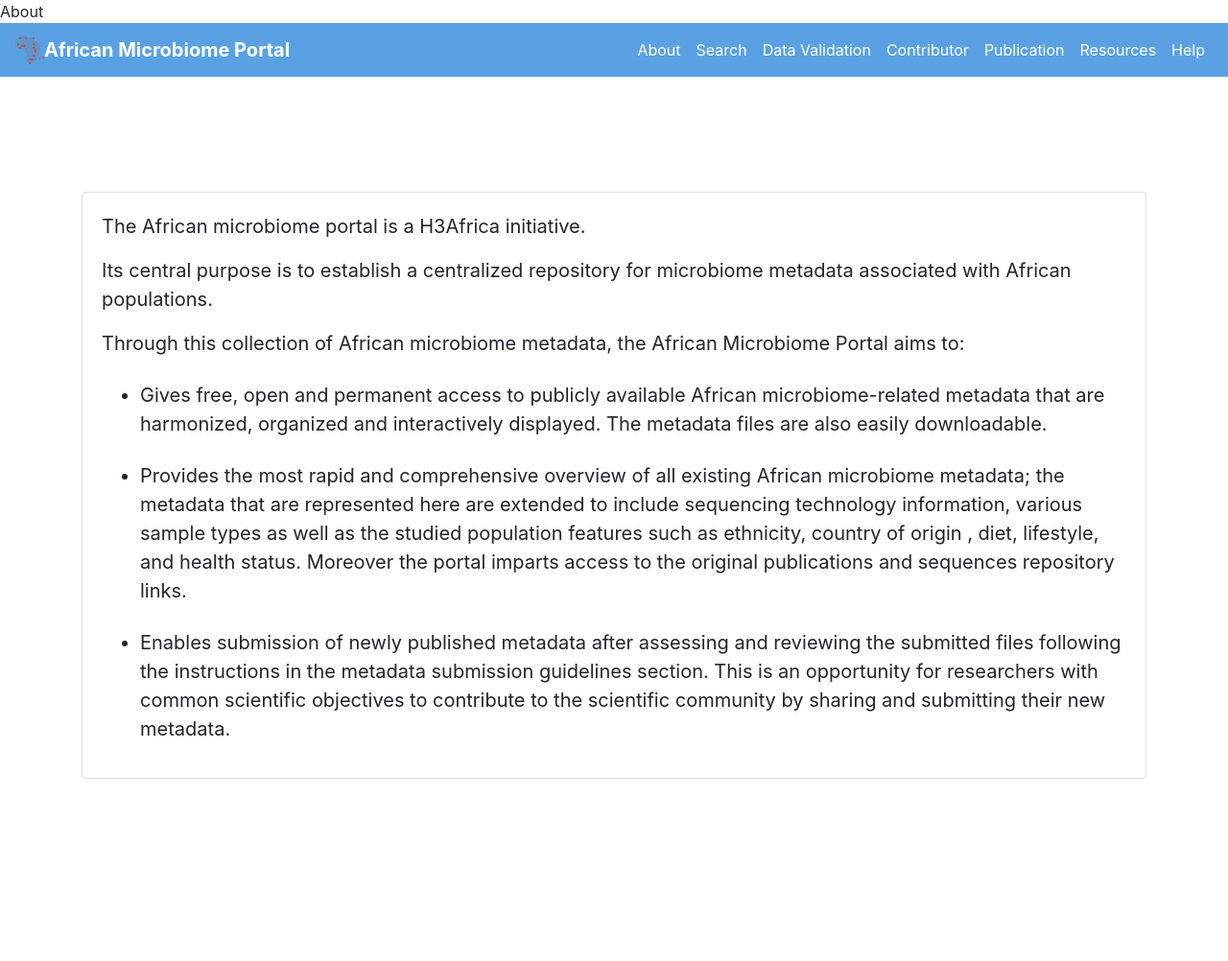
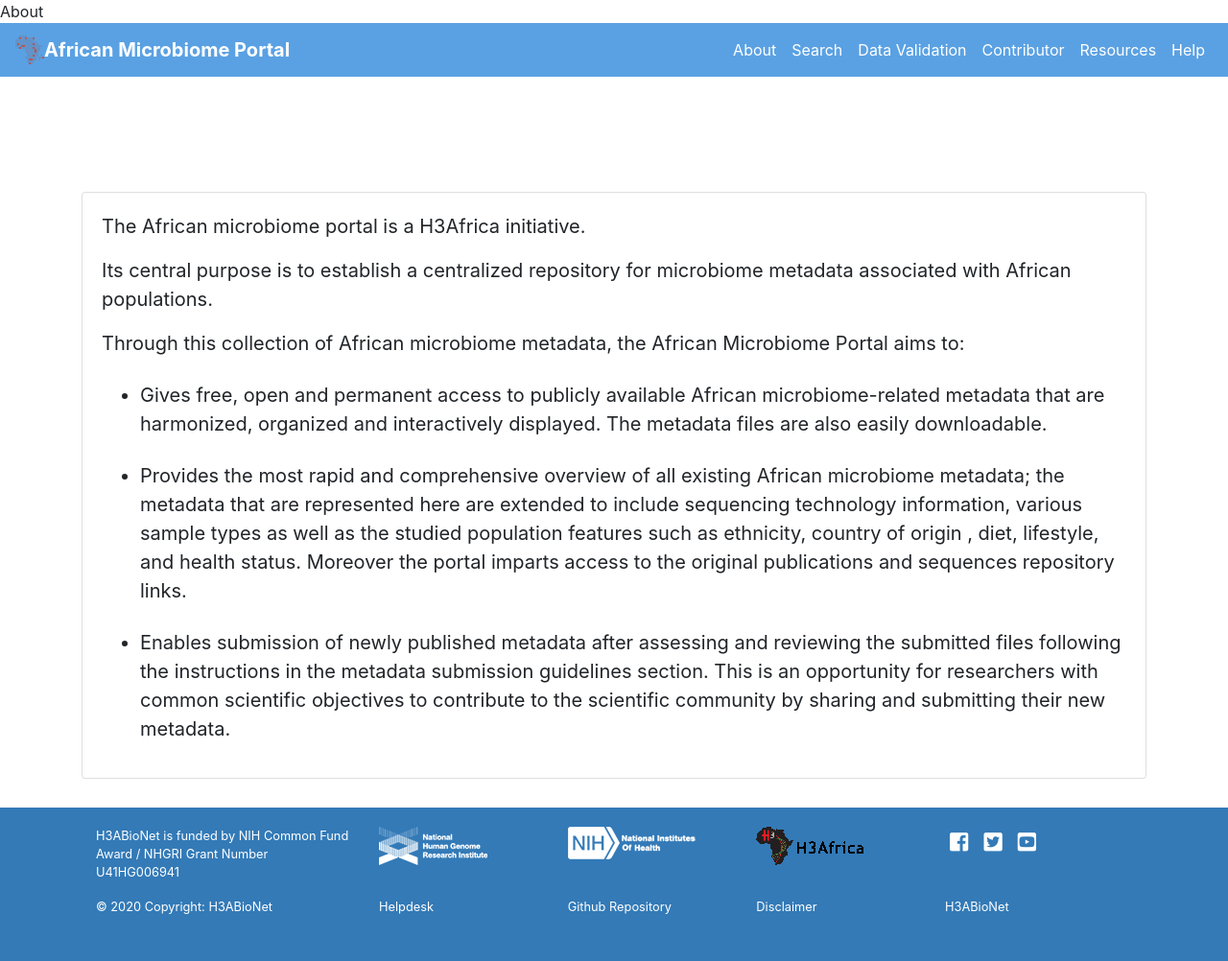
Before and after one commit to h3abionet/african_microbiome_portal, a Django app: page /about/ in a window 1280 px wide. Shown: the whole page at 96% size. Before the commit the page ends 812 px from the top, so only its background shows below. Run offline with Django 3.2, Linux system fonts and the light colour scheme; some libraries are stand-ins or nearby versions.

Commit message:
Add footer

```diff
--- a/MicroBiome/static/css/custom.css
+++ b/MicroBiome/static/css/custom.css
@@ -1,13 +1,13 @@
 .bg-mibio{ background-color: #5AA1E3; }
 /* .bg-mibio{ background-color: #B83F0D; } */
 #logo {
-		position: absolute;
-		/* display:flex; */
+        position: absolute;
+        /* display:flex; */
     top: 20px;
 }
 #logotext {
-		/* position: absolute; */
-		/* display:flex; */
+        /* position: absolute; */
+        /* display:flex; */
     margin-left: 50px;
 }
 
@@ -1493,3 +1493,37 @@ div#klixoSlider_166 div.textContent {
 .node_page .sppb-carousel-inner>.sppb-item {
     padding: 60px 10px;
 }
+
+.page-footer{
+  background-color: #337ab7;
+  color: #ffffff;
+  position:initial;
+  bottom:0;
+  width:100%;
+  height:160px;
+  padding: 20px 0px 0px 100px;
+  flex-shrink: 0;
+  margin-top: 30px;
+  font-size: 0.8em;
+}
+
+.col .footer-link {
+  color: #fff;
+}
+
+.page-footer a {
+  color: #fff;
+}
+
+/* @media (min-width: 1200px){
+  .container {
+      max-width: 1140px;
+      min-height: 800px;
+  }
+} */
+
+.page-footer .container-fluid, .page-footer .row {
+    width: 100%;
+    padding-right: 0px !important;
+    padding-left: 0px !important;
+}
--- a/MicroBiome/templates/mainLayout.html
+++ b/MicroBiome/templates/mainLayout.html
@@ -11,6 +11,7 @@
 		<link rel="stylesheet" href="https://stackpath.bootstrapcdn.com/bootstrap/4.3.1/css/bootstrap.min.css" integrity="sha384-ggOyR0iXCbMQv3Xipma34MD+dH/1fQ784/j6cY/iJTQUOhcWr7x9JvoRxT2MZw1T" crossorigin="anonymous">
 		<link rel='stylesheet' href='https://use.fontawesome.com/releases/v5.7.0/css/all.css' integrity='sha384-lZN37f5QGtY3VHgisS14W3ExzMWZxybE1SJSEsQp9S+oqd12jhcu+A56Ebc1zFSJ' crossorigin='anonymous'>
 		<link rel="stylesheet" href="{% static "css/custom.css" %}">
+
 		{% block css %}
 		{% endblock %}
 	</head>
@@ -37,9 +38,9 @@
 						<li class="nav-item ml-auto py-0">
 							<a class="nav-link text-white" href="/microbiome/contributor/">Contributor</a>
 						</li>
-						<li class="nav-item ml-auto py-0">
-							<a class="nav-link text-white" href="/microbiome/publication/">Publication</a>
-						</li>
+						{% comment %} <li class="nav-item ml-auto py-0"> {% endcomment %}
+						{% comment %}   <a class="nav-link text-white" href="/microbiome/publication/">Publication</a> {% endcomment %}
+						{% comment %} </li> {% endcomment %}
 						<li class="nav-item ml-auto py-0">
 							<a class="nav-link text-white" href="/microbiome/resource/">Resources</a>
 						</li>
@@ -54,7 +55,6 @@
 			{% block content %}
 			{% endblock %}
 
-
 		<script src="https://code.jquery.com/jquery-3.3.1.slim.min.js" integrity="sha384-q8i/X+965DzO0rT7abK41JStQIAqVgRVzpbzo5smXKp4YfRvH+8abtTE1Pi6jizo" crossorigin="anonymous"></script>
 		<script src="https://cdnjs.cloudflare.com/ajax/libs/popper.js/1.14.7/umd/popper.min.js" integrity="sha384-UO2eT0CpHqdSJQ6hJty5KVphtPhzWj9WO1clHTMGa3JDZwrnQq4sF86dIHNDz0W1" crossorigin="anonymous"></script>
 		<script src="https://stackpath.bootstrapcdn.com/bootstrap/4.3.1/js/bootstrap.min.js" integrity="sha384-JjSmVgyd0p3pXB1rRibZUAYoIIy6OrQ6VrjIEaFf/nJGzIxFDsf4x0xIM+B07jRM" crossorigin="anonymous"></script>
@@ -62,12 +62,51 @@
     <script>
     $("#post-form").submit(function(e){
         e.preventDefault();
-        });</script>
+        });
+    </script>
 		{% block js%}
 		{% endblock %}
 		{% block content2 %}
 		{% endblock %}
+	</div>
+	<div><p></div>
+<!-- Footer -->
+	<div class="page-footer">
+		<!-- Footer Links -->
+		<div class="container-fluid text-center text-md-left">
+			<div class="row">
+				<div class="col-md-3">
+					<p>H3ABioNet is funded by NIH Common Fund Award / NHGRI Grant Number U41HG006941</p>
+				</div>
+				<div class="col-md-2"><img src="{% static "img/NHGRI-logo_footer.png" %}" class="img-responsive"></div>
+				<div class="col-md-2"><img src="{% static "img/NIH-logo_footer.png" %}" class="img-responsive"></div>
+				<div class="col-md-2"><a href="https://h3africa.org/"><img src="{% static "img/h3africa-_partner.png" %}" class="img-responsive"></a></div>
+				<!-- <div class="col-md-2"><img src="{% static "img/idm_uct_logo.png" %}" class="img-responsive"></div> -->
+				<div class="col-md-2" style="font-size: 22px;">
+					<a target="_blank" href="https://www.facebook.com/H3ABioNet" style="padding: 5px;"><i class="fab fa-facebook-square icon-large"></i></a>
+					<a target="_blank" href="https://twitter.com/H3ABioNet" style="padding: 5px;"><i class="fab fa-twitter-square"></i></a>
+					<a target="_blank" href="https://www.youtube.com/channel/UCMYQE_GYsOKY6-j8z9N6Adw" style="padding: 5px;"><i class="fab fa-youtube-square"></i></a>
+				</div>
+			</div>
 		</div>
-
+		<div class="row">
+			<div class="col-md-3">
+				<p> © {% now "Y" %} Copyright:<a href="https://h3abionet.org/"> H3ABioNet</a></p>
+			</div>
+			<div class="col-md-2">
+				<a href="https://helpdesk.h3abionet.org/"> Helpdesk</a>
+			</div>
+			<div class="col-md-2">
+				<a href="#">Github Repository</a>
+			</div>
+			<div class="col-md-2">
+				<a href="/disclaimer">Disclaimer</a>
+			</div>
+			<div class="col-md-2">
+				<a target="_blank" href="https://h3abionet.org/">H3ABioNet</a>
+			</div>
+		</div>
+	</div>
+	<!-- Footer -->
 </body>
 </html>
```
Also changed, not shown: MicroBiome/static/img/NHGRI-logo_footer.png (added), MicroBiome/static/img/NIH-logo_footer.png (added), MicroBiome/static/img/gwas_catalog.png (added), MicroBiome/static/img/h3africa-_partner.png (added), MicroBiome/static/img/idm_uct_logo.png (added), MicroBiome/static/img/pharmgkb.png (added).
